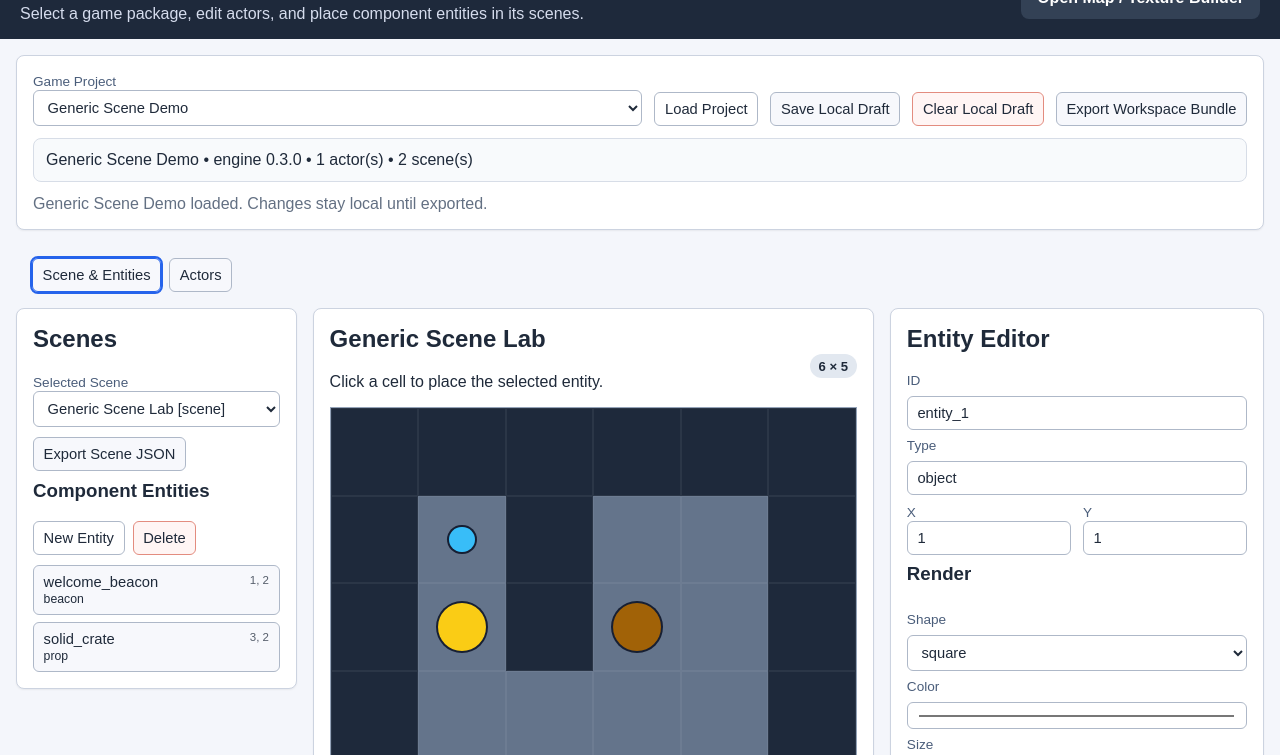
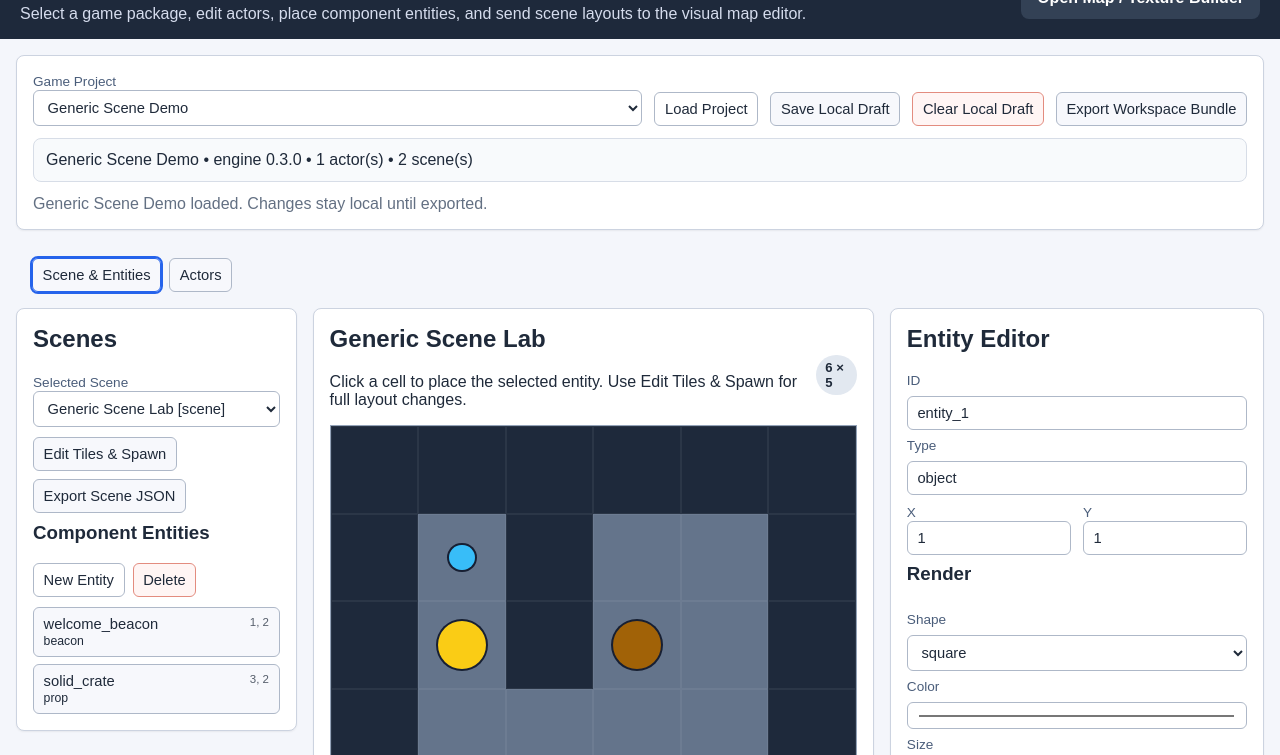
Before and after one commit to cm5wxjmcpv-bit/Game-v2, a website with bundled scripts: page builder/workspace.html in a window 1280 px wide. Shown: the part 43-798 px from the top of the page. Built offline with nearby package versions, Linux system fonts and the light colour scheme.

Commit message:
Add workspace map editor launcher

```diff
--- a/builder/workspace.html
+++ b/builder/workspace.html
@@ -11,7 +11,7 @@
   <header class="site-header workspace-header">
     <div>
       <h1>Pixel Engine Project Workspace</h1>
-      <p>Select a game package, edit actors, and place component entities in its scenes.</p>
+      <p>Select a game package, edit actors, place component entities, and send scene layouts to the visual map editor.</p>
     </div>
     <a class="workspace-link" href="./">Open Map / Texture Builder</a>
   </header>
@@ -57,7 +57,7 @@
         <div class="workspace-preview-heading">
           <div>
             <h2 id="sceneHeading">Scene Preview</h2>
-            <p class="small">Click a cell to place the selected entity.</p>
+            <p class="small">Click a cell to place the selected entity. Use Edit Tiles & Spawn for full layout changes.</p>
           </div>
           <span id="sceneDimensions" class="workspace-chip"></span>
         </div>
@@ -158,6 +158,7 @@
     </section>
   </main>
 
+  <script type="module" src="workspace-map-launcher.js"></script>
   <script type="module" src="workspace.js"></script>
 </body>
 </html>
```
